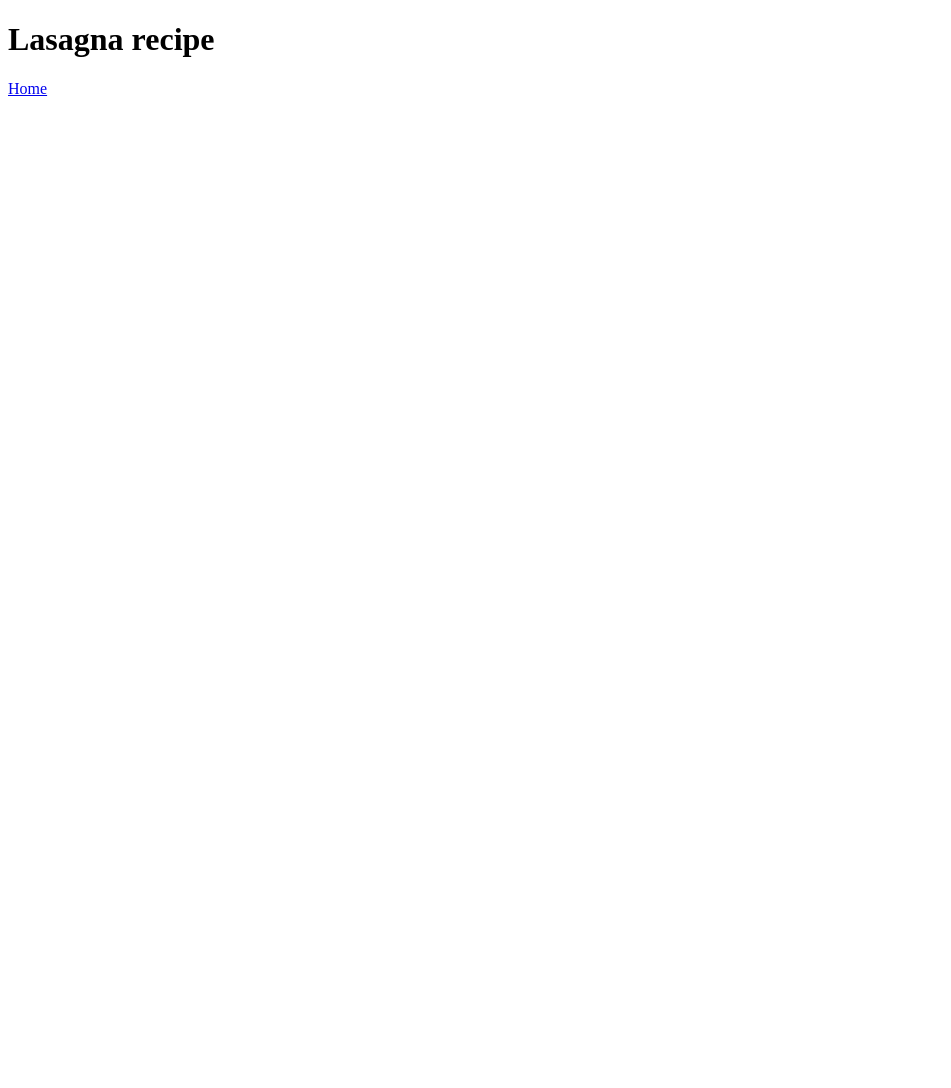
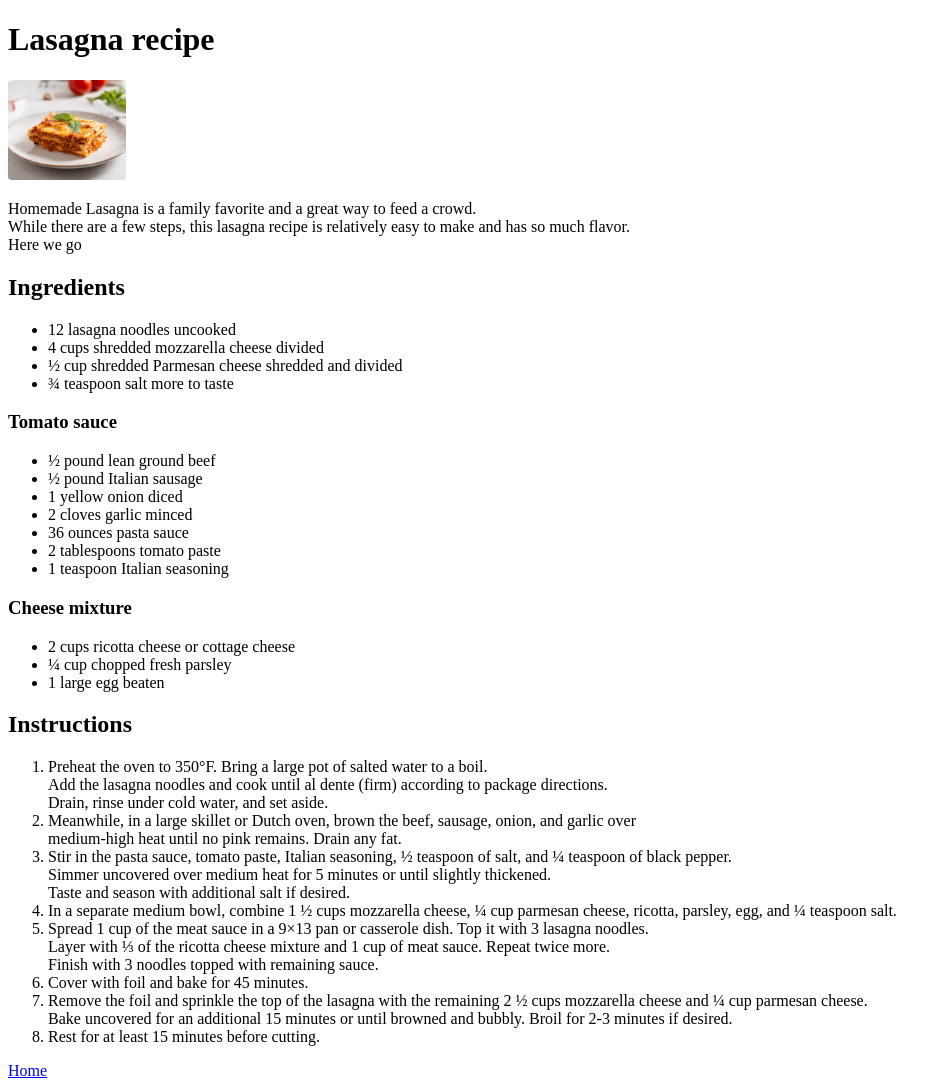
Before and after one commit to F-arellano/odin-recipes, a plain HTML site: page recipes/lasagna.html in a window 1280 px wide. Shown: the whole page, without its empty margins (0-951 px from the left). Before the commit the page ends 800 px from the top, so only its background shows below. Drawn offline with Linux system fonts and the light colour scheme.

Commit message:
ADD: first recipe page created, lasagna
+ added recipe image
+ added list of ingredients
+ added cooking steps

```diff
--- a/recipes/lasagna.html
+++ b/recipes/lasagna.html
@@ -7,6 +7,66 @@
 </head>
 <body>
     <h1>Lasagna recipe</h1>
+    <img src="../img/lasagna.png" alt="lasagna" height="100">
+    <p>
+        Homemade Lasagna is a family favorite and a great way to feed a crowd.<br>
+        While there are a few steps, this lasagna recipe is relatively easy to make and has so much flavor.<br>
+        Here we go
+    </p>
+    <h2>Ingredients</h2>
+    <ul>
+        <li>12 lasagna noodles uncooked</li>
+        <li>4 cups shredded mozzarella cheese divided</li>
+        <li>½ cup shredded Parmesan cheese shredded and divided</li>
+        <li>¾ teaspoon salt more to taste</li>
+    </ul>
+    <h3>Tomato sauce</h3>
+    <ul>
+        <li>½ pound lean ground beef </li>
+        <li>½ pound Italian sausage</li>
+        <li>1 yellow onion diced</li>
+        <li>2 cloves garlic minced</li>
+        <li>36 ounces pasta sauce</li>
+        <li>2 tablespoons tomato paste</li>
+        <li>1 teaspoon Italian seasoning</li>
+    </ul>
+    <h3>Cheese mixture</h3>
+    <ul>
+        <li>2 cups ricotta cheese or cottage cheese</li>
+        <li>¼ cup chopped fresh parsley</li>
+        <li>1 large egg beaten</li>
+    </ul>
+    <h2>Instructions</h2>
+    <ol>
+        <li>Preheat the oven to 350°F. Bring a large pot of salted water to a boil. <br>
+            Add the lasagna noodles and cook until al dente (firm) according to package directions. <br>
+            Drain, rinse under cold water, and set aside.
+        </li>
+        <li>
+            Meanwhile, in a large skillet or Dutch oven, brown the beef, sausage, onion, and garlic over <br>
+            medium-high heat until no pink remains. Drain any fat.
+        </li>
+        <li>
+            Stir in the pasta sauce, tomato paste, Italian seasoning, ½ teaspoon of salt, and ¼ teaspoon of black pepper. <br>
+            Simmer uncovered over medium heat for 5 minutes or until slightly thickened. <br>
+            Taste and season with additional salt if desired.
+        </li>
+        <li>
+            In a separate medium bowl, combine 1 ½ cups mozzarella cheese, ¼ cup parmesan cheese, ricotta, parsley, egg, and ¼ teaspoon salt.
+        </li>
+        <li>
+            Spread 1 cup of the meat sauce in a 9×13 pan or casserole dish. Top it with 3 lasagna noodles. <br>
+            Layer with ⅓ of the ricotta cheese mixture and 1 cup of meat sauce. Repeat twice more. <br>
+            Finish with 3 noodles topped with remaining sauce.
+        </li>
+        <li>Cover with foil and bake for 45 minutes. </li>
+        <li>
+            Remove the foil and sprinkle the top of the lasagna with the remaining 2 ½ cups mozzarella cheese and ¼ cup parmesan cheese. <br>
+            Bake uncovered for an additional 15 minutes or until browned and bubbly. Broil for 2-3 minutes if desired.
+        </li>
+        <li>Rest for at least 15 minutes before cutting.</li>
+    </ol>
+
 
     <a href="../index.html">Home</a>
 </body>
```
